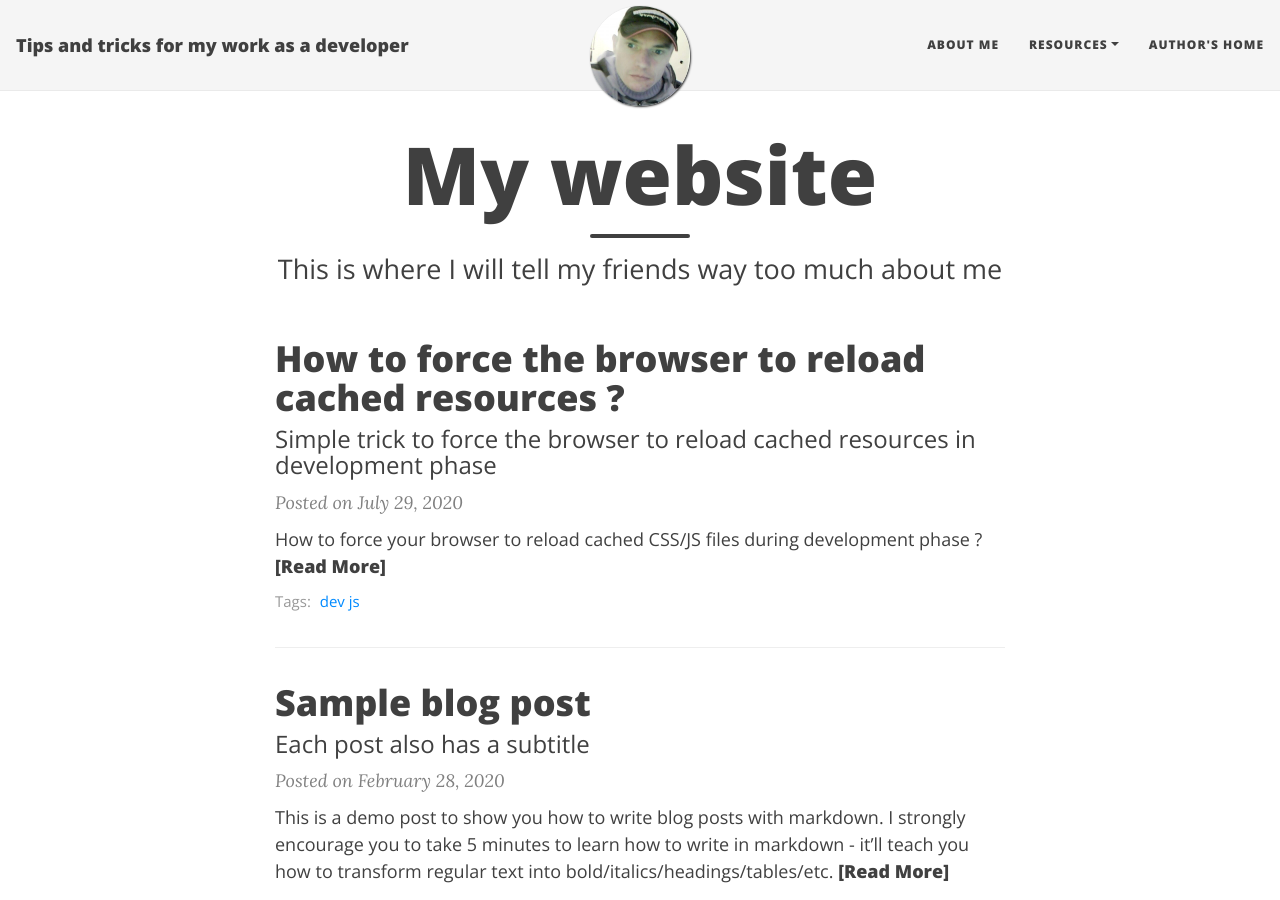
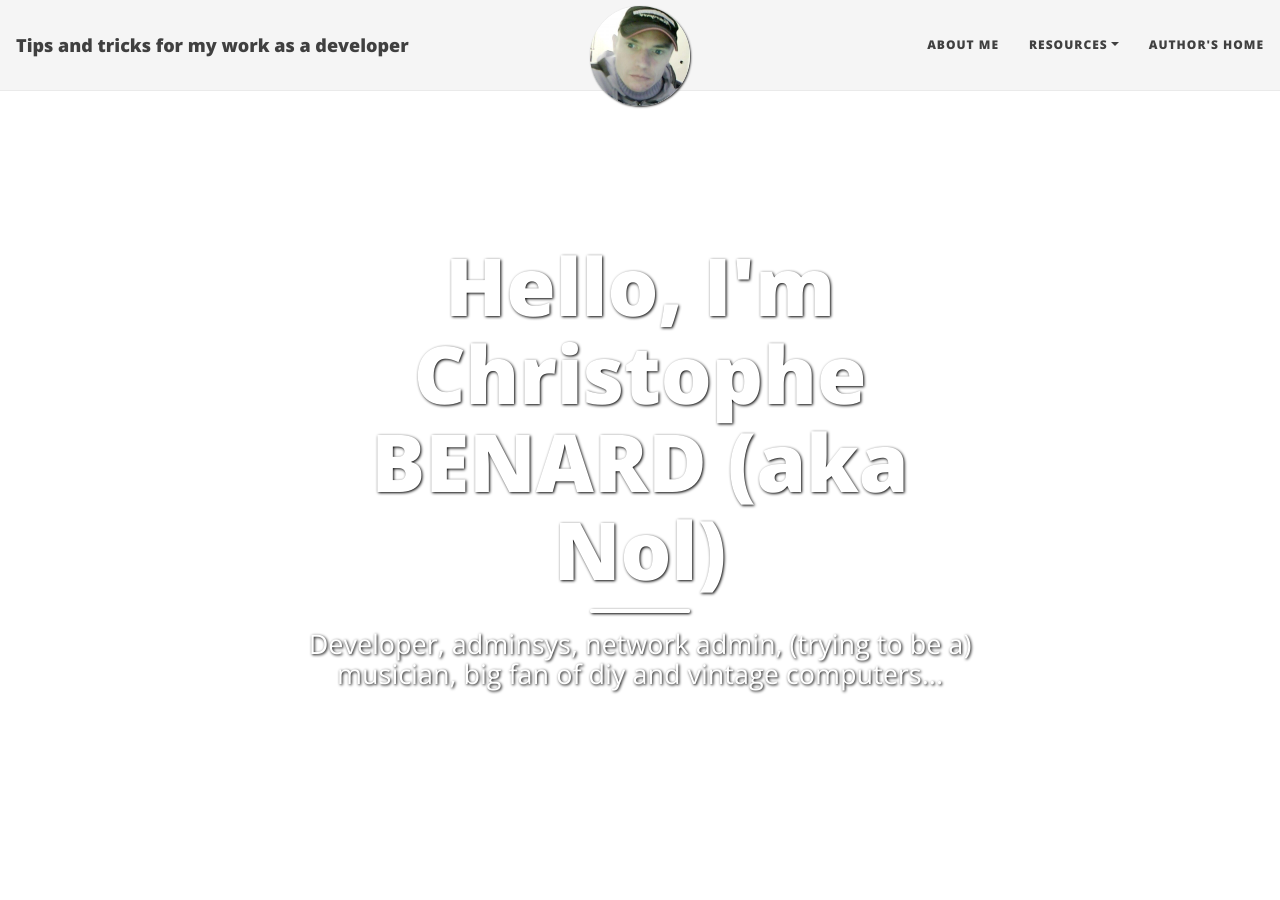
Before and after one commit to ch-benard/devblog, a Jekyll site: the page built from index.html, in a window 1280 px wide and 900 px high. Built offline with Jekyll 4.4.1, drawn with Linux system fonts in a browser that asks for light colours; nearby versions of some CDN libraries; the list of posts is cut into pages by our own code.

Commit message:
Update index.html
YAML front matter updated in index.html page.

```diff
--- a/index.html
+++ b/index.html
@@ -1,5 +1,6 @@
 ---
 layout: home
-title: My website
-subtitle: This is where I will tell my friends way too much about me
+title: Hello, I'm Christophe BENARD (aka Nol)
+subtitle: Developer, adminsys, network admin, (trying to be a) musician, big fan of diy and vintage computers...
+cover-img: willow-paquette-finalrender-shot01.jpg
 ---
```
